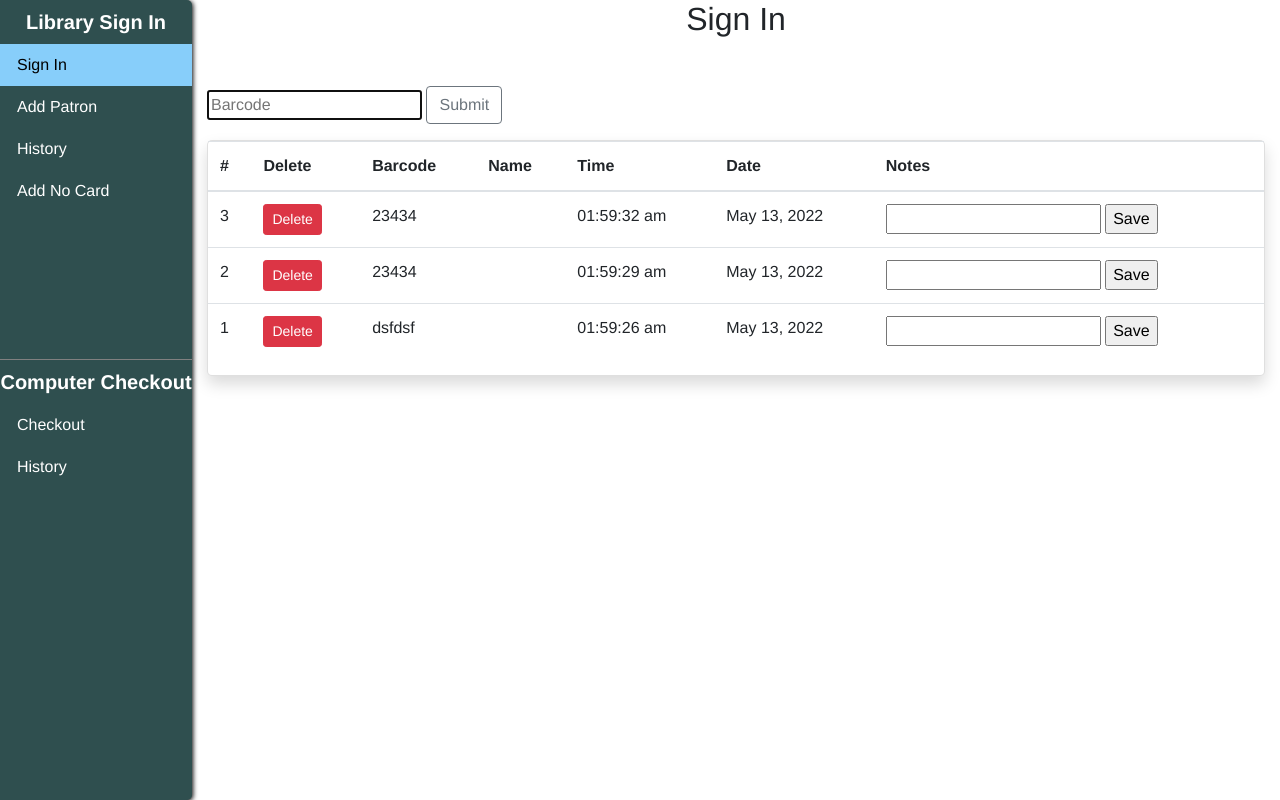
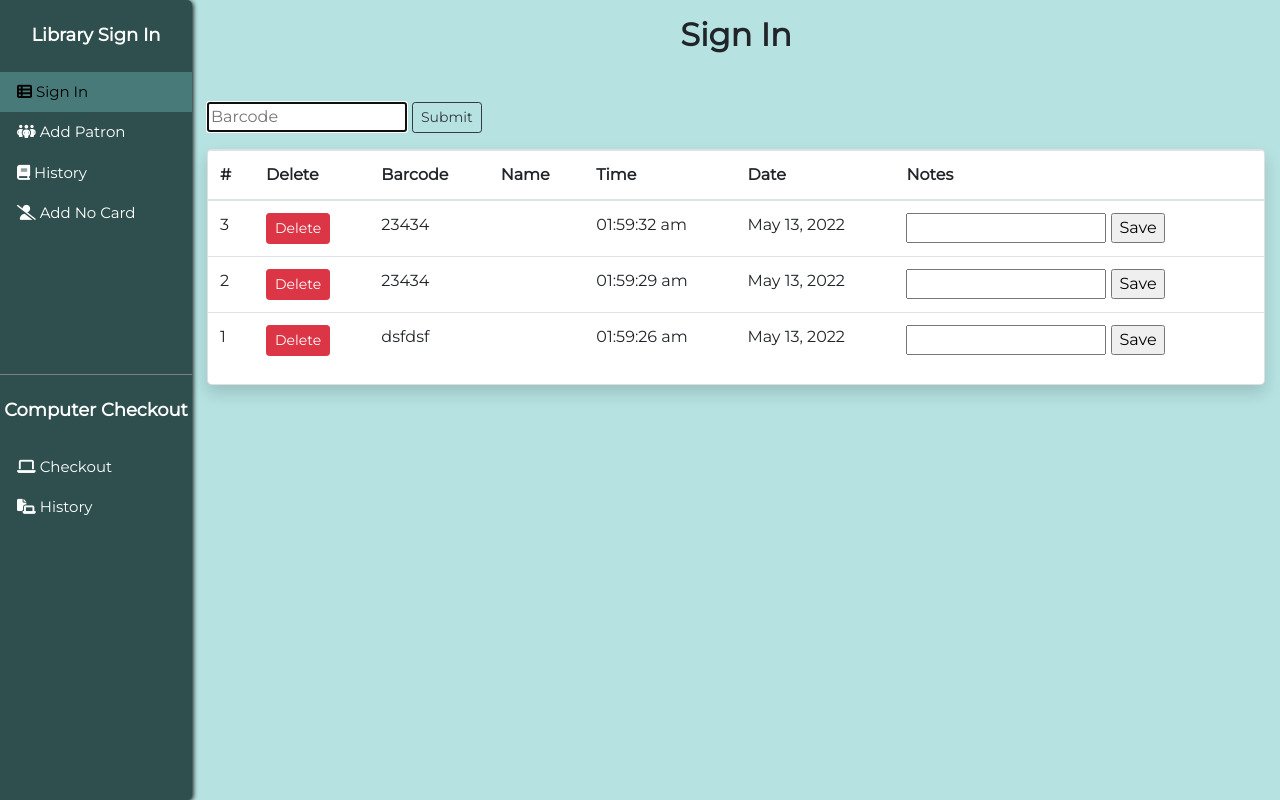
Before and after one commit to got0values/librarysignin, a PHP site: page / in a window 1280 px wide. Run offline with PHP 8.4, Linux system fonts and the light colour scheme; data comes from the database, SQL or seed files in the repository; some libraries are stand-ins or nearby versions.

Commit message:
new styles

```diff
--- a/public/style.css
+++ b/public/style.css
@@ -1,9 +1,10 @@
 * {
-    font-family: helvetica;
+    font-family: 'Montserrat', sans-serif;
 }
 
 body {
     position: relative;
+    background-color: rgb(182, 226, 226)
 }
 
 #nav {
@@ -15,7 +16,7 @@ body {
     border-radius: 0px 5px 5px 0px;
     box-shadow: 1px 1px 5px black;
     background-color: darkslategrey;
-    animation: slideInFromLeft 2s ease;
+    animation: slideInFromLeft 0.5s ease;
 }
 
 @keyframes slideInFromLeft {
@@ -30,7 +31,7 @@ body {
 }
 
 .card.shadow {
-    animation: slideInFromBottom 2s ease;
+    animation: slideInFromBottom 0.5s ease;
     border-radius: 5px;
 }
 
@@ -57,10 +58,12 @@ body {
 .nav-section-title {
     text-align: center;
     padding: 10px 0px;
+    margin: 15px 0px;
     background-color: transparent;
 }
 
 .nav-section-title h5 {
+    font-size: 18px;
     margin-bottom: 0px;
     color: white;
     font-weight: 900;
@@ -77,17 +80,22 @@ body {
 }
 
 .nav-list-item:hover {
-    background-color: white;
+    background-color: #487a7a;
 }
 
 .nav-list-item a:link, a:visited {
+    font-size: 15px;
     color: white;
     text-decoration: none;
 }
 
 .nav-list-item a:hover, a:active {
-    color: black;
+    color: white;
     text-decoration: none;
+}
+
+h2.text-center {
+    font-weight: bold;
 }
 
 #main {
@@ -95,3 +103,9 @@ body {
     width: 85%;
     right: 0px;
 }
+
+form {
+    display: flex;
+    gap: 5px;
+    align-items: baseline;
+}
--- a/views/add.php
+++ b/views/add.php
@@ -9,7 +9,7 @@
 
     <title>Add Card</title>
 
-    <h2 class="text-center mb-5">Add Card</h2>
+    <h2 class="text-center mb-5 mt-3">Add Card</h2>
 
     <div class="container input-group mb-3">
         <form action="/addnamecard" method="post">
@@ -17,7 +17,7 @@
             <input type="text" name="inputpatron">
             <label>Name:</label>
             <input type="text" name="inputpatron2">
-            <input class="btn btn-outline-secondary" name="namecardsubmit" value="Submit" type="submit">
+            <input class="btn btn-outline-dark btn-sm" name="namecardsubmit" value="Submit" type="submit">
         </form>
     </div>
 
@@ -50,7 +50,7 @@
         let navListItem = document.querySelectorAll(".nav-list-item")
         let navLink = document.querySelectorAll(".nav-link")
         navLink[1].style.color = "black";
-        navListItem[1].style.backgroundColor = "lightskyblue";
+        navListItem[1].style.backgroundColor = "#487a7a";
     </script>
 
 </div>
--- a/views/compcheckout.php
+++ b/views/compcheckout.php
@@ -10,7 +10,7 @@
 
     <title>Computer Check Out</title>
 
-    <h2 class="text-center mb-5">Computer Check Out</h2>
+    <h2 class="text-center mb-5 mt-3">Computer Check Out</h2>
 
     <div class="container input-group mb-3">
         <form action="/submitcompcheckout" method="post">
@@ -101,7 +101,7 @@
         let navListItem = document.querySelectorAll(".nav-list-item")
         let navLink = document.querySelectorAll(".nav-link")
         navLink[4].style.color = "black";
-        navListItem[4].style.backgroundColor = "lightskyblue";
+        navListItem[4].style.backgroundColor = "#487a7a";
     </script>
 
 </div>
--- a/views/comphistory.php
+++ b/views/comphistory.php
@@ -9,7 +9,7 @@
 
     <title>Computer History</title>
 
-    <h2 class="text-center mb-5" id='dateTitle'>Computer History</h2>
+    <h2 class="text-center mb-5 mt-3" id='dateTitle'>Computer History</h2>
 
     <div class="d-flex justify-content-center">
         <form action="/getcomphistory" method="post">
@@ -17,7 +17,7 @@
             <input class="mb-5" type="date" name="inputDate" value=<?php if (isset($_GET['dateSubmit'])) {echo $inputDate;} ?>>
              -
             <input class="mb-5" type="date" name="inputDate2" value=<?php if (isset($_GET['dateSubmit'])) {echo $inputDate2;} ?>>
-            <input class="btn btn-outline-secondary" name="dateSubmit" type="submit">
+            <input class="btn btn-outline-dark btn-sm" name="dateSubmit" type="submit">
         </form>
     </div>
 
@@ -80,7 +80,7 @@
         let navListItem = document.querySelectorAll(".nav-list-item")
         let navLink = document.querySelectorAll(".nav-link")
         navLink[5].style.color = "black";
-        navListItem[5].style.backgroundColor = "lightskyblue";
+        navListItem[5].style.backgroundColor = "#487a7a";
     </script>
 
 </div>
--- a/views/header.php
+++ b/views/header.php
@@ -2,6 +2,10 @@
 <html lang="en">
 <head>
     <link href="https://maxcdn.bootstrapcdn.com/bootstrap/4.1.3/css/bootstrap.min.css" rel="stylesheet">
+    <link rel="preconnect" href="https://fonts.googleapis.com">
+    <link rel="preconnect" href="https://fonts.gstatic.com" crossorigin>
+    <link href="https://fonts.googleapis.com/css2?family=Montserrat&display=swap" rel="stylesheet">
+    <link rel="stylesheet" href="https://cdnjs.cloudflare.com/ajax/libs/font-awesome/6.1.1/css/all.min.css" integrity="sha512-KfkfwYDsLkIlwQp6LFnl8zNdLGxu9YAA1QvwINks4PhcElQSvqcyVLLD9aMhXd13uQjoXtEKNosOWaZqXgel0g==" crossorigin="anonymous" referrerpolicy="no-referrer" />
     <link rel="stylesheet" href="../public/style.css">
     <title>Library Sign In</title>
 </head>
@@ -14,10 +18,30 @@
             </h5>
         </div>
         <ul class="nav-list">
-            <li class="nav-list-item"><a class="nav-link" href='/'>Sign In</a></li>
-            <li class="nav-list-item"><a class="nav-link" href='/add'>Add Patron</a></li>
-            <li class="nav-list-item"><a class="nav-link" href='/history'>History</a></li>
-            <li class="nav-list-item"><a class="nav-link" href='/addnocard'>Add No Card</a></li>
+            <li class="nav-list-item">
+                <a class="nav-link" href='/'>
+                    <i class="fa-solid fa-table-list"></i>
+                    Sign In
+                </a>
+            </li>
+            <li class="nav-list-item">
+                <a class="nav-link" href='/add'>
+                    <i class="fa-solid fa-people-group"></i>
+                    Add Patron
+                </a>
+            </li>
+            <li class="nav-list-item">
+                <a class="nav-link" href='/history'>
+                    <i class="fa-solid fa-book"></i>
+                    History
+                </a>
+            </li>
+            <li class="nav-list-item">
+                <a class="nav-link" href='/addnocard'>
+                    <i class="fa-solid fa-user-slash"></i>
+                    Add No Card
+                </a>
+            </li>
         </ul>
     </div>
     <div class="nav-section">
@@ -27,8 +51,18 @@
             </h5>
         </div>
         <ul class="nav-list">
-            <li class="nav-list-item"><a class="nav-link" href='/compcheckout'>Checkout</a></li>
-            <li class="nav-list-item"><a class="nav-link" href='/comphistory'>History</a></li>
+            <li class="nav-list-item">
+                <a class="nav-link" href='/compcheckout'>
+                    <i class="fa-solid fa-laptop"></i>
+                    Checkout
+                </a>
+            </li>
+            <li class="nav-list-item">
+                <a class="nav-link" href='/comphistory'>
+                <i class="fa-solid fa-laptop-file"></i>
+                    History
+                </a>
+            </li>
         </ul>
     </div>
 </nav>
--- a/views/history.php
+++ b/views/history.php
@@ -10,7 +10,7 @@
 
     <title>History</title>
 
-    <h2 class="text-center mb-5" id='dateTitle'>History</h2>
+    <h2 class="text-center mb-5 mt-3" id='dateTitle'>History</h2>
 
     <div class="d-flex justify-content-center">
         <form action="/gethistory" method="post">
@@ -18,7 +18,7 @@
             <input class="mb-5" type="date" name="inputDate" id="inputDate" value=<?php if (isset($inputDate)) {echo $inputDate;} ?>>
              -
             <input class="mb-5" type="date" name="inputDate2" id="inputDate2" value=<?php if (isset($inputDate2)) {echo $inputDate2;} ?>>
-            <input type="submit" class="btn btn-outline-secondary" name="dateSubmit" id="button-addon2">
+            <input type="submit" class="btn btn-outline-dark btn-sm" name="dateSubmit" id="button-addon2">
         </form>
     </div>
 
@@ -65,7 +65,7 @@
         let navListItem = document.querySelectorAll(".nav-list-item")
         let navLink = document.querySelectorAll(".nav-link")
         navLink[2].style.color = "black";
-        navListItem[2].style.backgroundColor = "lightskyblue";
+        navListItem[2].style.backgroundColor = "#487a7a";
     </script>
 
 </div>
--- a/views/index2.php
+++ b/views/index2.php
@@ -11,12 +11,12 @@
 
     <title>Sign In</title>
 
-    <h2 class="text-center mb-5">Sign In</h2>
+    <h2 class="text-center mb-5 mt-3">Sign In</h2>
 
     <div class="container input-group mb-3">
         <form action="/submitsignin" method="post">
             <input type="text" name="bcNum" placeholder="Barcode" id="bcInput" autofocus>
-            <input class="btn btn-outline-secondary" name="bcSubmit" value="Submit" type="submit">
+            <input class="btn btn-outline-dark btn-sm" name="bcSubmit" value="Submit" type="submit">
         </form>
     </div>
 
@@ -66,7 +66,7 @@
     let navListItem = document.querySelectorAll(".nav-list-item")
     let navLink = document.querySelectorAll(".nav-link")
     navLink[0].style.color = "black";
-    navListItem[0].style.backgroundColor = "lightskyblue";
+    navListItem[0].style.backgroundColor = "#487a7a";
 </script>
 
 </div>
--- a/views/nocardlist.php
+++ b/views/nocardlist.php
@@ -7,13 +7,13 @@
 
 <div id="main">
 
-    <h2 class="text-center mb-5">Add "No Card" Patron</h2>
+    <h2 class="text-center mb-5 mt-3">Add "No Card" Patron</h2>
 
     <div class="container input-group mb-3">
         <form action="/addnocard" method="post">
             <label>Name:</label>
             <input type="text" name="nocardpatronname">
-            <input class="btn btn-outline-secondary" name="nocardsubmit" value="Submit" type="submit">
+            <input class="btn btn-outline-dark btn-sm" name="nocardsubmit" value="Submit" type="submit">
         </form>
     </div>
 
@@ -46,7 +46,7 @@
         let navListItem = document.querySelectorAll(".nav-list-item")
         let navLink = document.querySelectorAll(".nav-link")
         navLink[3].style.color = "black";
-        navListItem[3].style.backgroundColor = "lightskyblue";
+        navListItem[3].style.backgroundColor = "#487a7a";
     </script>
 
 </div>
```
